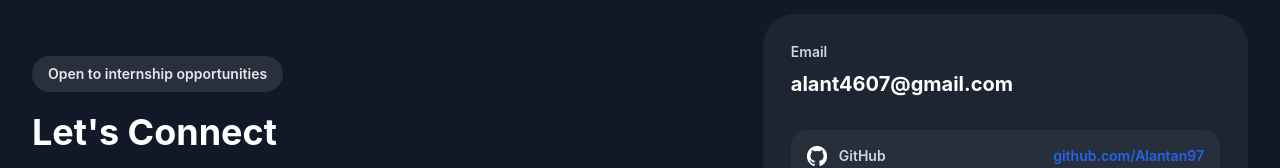
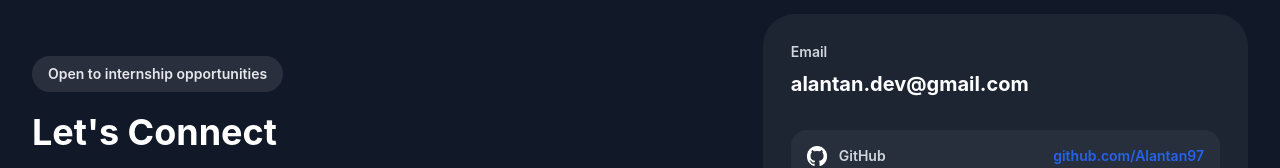
Before and after one commit to Alantan97/alan-portfolio, a Next.js app: page / in a window 1280 px wide. Shown: the part 6241-6409 px from the top of the page. Built offline with nearby package versions, Linux system fonts and the light colour scheme.

Commit message:
update profile.ts and .gitignore

```diff
--- a/data/profile.ts
+++ b/data/profile.ts
@@ -18,7 +18,7 @@ export type EducationItem = {
 export const profile = {
   name: "Alan Tan",
   title: "Software Engineering Student",
-  email: "alant4607@gmail.com",
+  email: "alantan.dev@gmail.com",
   educationItems: [
     {
       period: "2021 - 2023",
```
Also changed, not shown: 1 other file (tests, documents, lock files or other folders).
